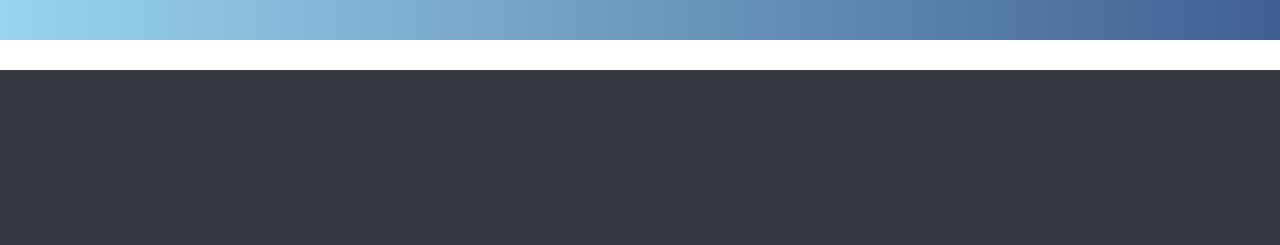
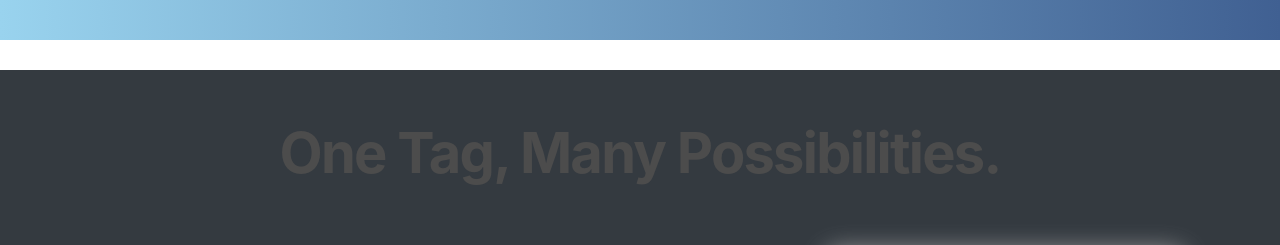
Before and after one commit to sg60692/JPRJ, a React (Create React App) app in the folder client/: page / in a window 1280 px wide. Shown: the part 1600-1845 px from the top of the page. Built offline with nearby package versions, Linux system fonts and the light colour scheme.

Commit message:
trying to fix product

```diff
--- a/client/src/components/Products/Products.js
+++ b/client/src/components/Products/Products.js
@@ -1,18 +1,15 @@
 import React from 'react'
-import { useRef ,useEffect ,useState} from 'react';
 import Project_1 from "../../images/Project_1.webp";
 import './Products.scoped.css';
-
 function Products() {
     return (
         <div id="Product">
             <section class="fold fold-4 bg-dark">
-                <div class="container" >
-                    <h2 class="text-center" className="ok1">One Tag, </h2>
-                    <h2 class="text-center" className="ok2"> Many Possibilities.</h2>
+                <div class="container">
+                    <h2 class="text-center">One Tag, Many Possibilities.</h2>
                     <div class="d-flex align-center justify-content-even comp-1 comp-7">
-                        <div class="img animate-left" >
-                            <img src={Project_1}  class="img-responsive" alt="Search Ads" />
+                        <div class="img animate-left">
+                            <img src={Project_1} class="img-responsive" alt="Search Ads"/>
                         </div>
                         <div class="content-wrap info-wrapper animate-right">
                             <h3 class="title">Services</h3>
```
